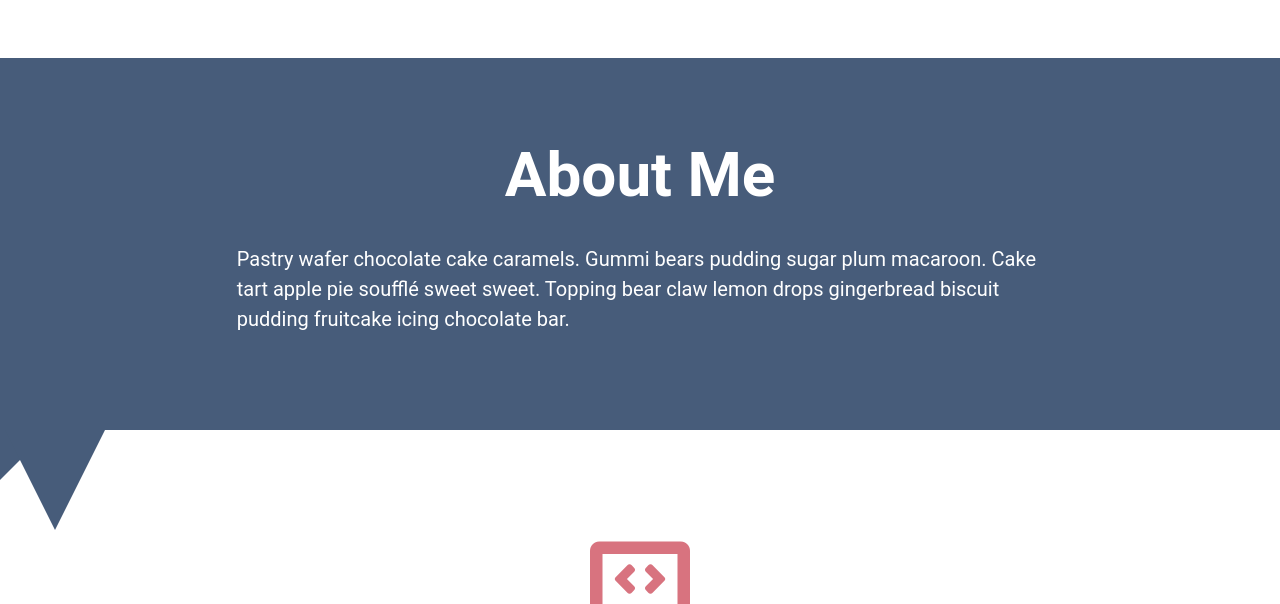
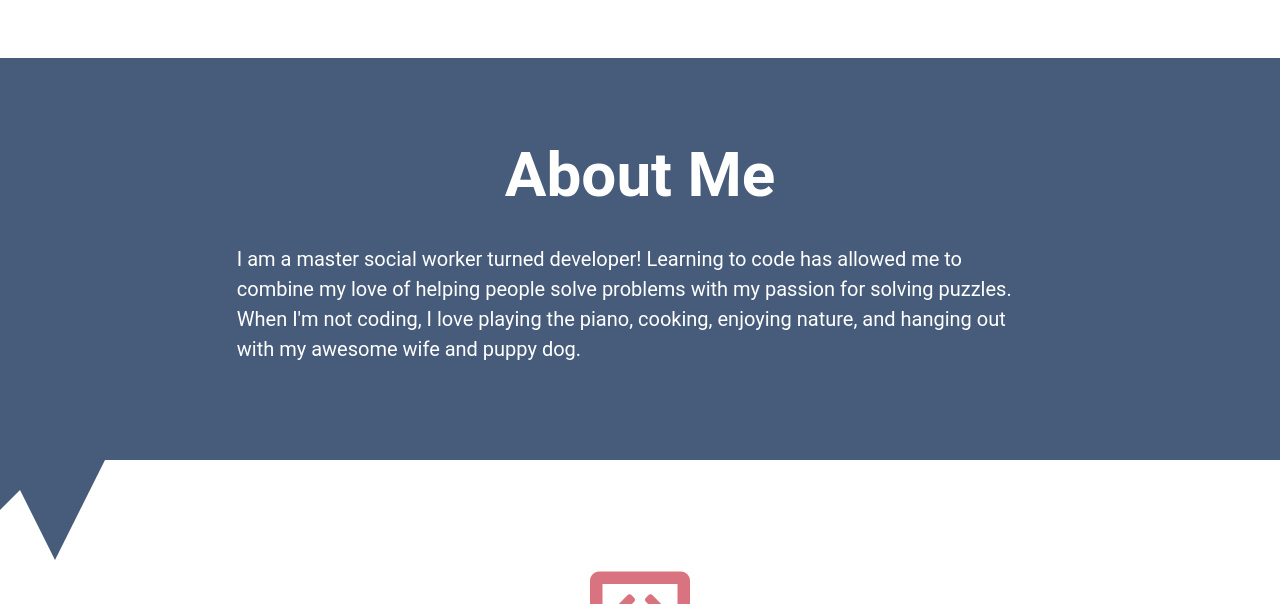
Before and after one commit to chelsearumsey/Project-5---Portfolio-with-SQLAlchemy, a Flask app: page / in a window 1280 px wide. Shown: the part 750-1354 px from the top of the page. Run offline with Flask 3, Linux system fonts and the light colour scheme; data comes from the database, SQL or seed files in the repository.

Commit message:
Added "About Me"

```diff
--- a/templates/detail.html
+++ b/templates/detail.html
@@ -80,11 +80,11 @@
             <div id="triangle6"></div>
         </section>
         <section id="edit-delete">
-            <a href="#">
+            <a href="{{ url_for('edit_project') }}">
                 <i class="fas fa-edit"></i>
                 Edit
             </a>
-            <a href="#">
+            <a href="{{ url_for('delete_project') }}">
                 <i class="far fa-trash-alt"></i>
                 Delete
             </a>
--- a/templates/index.html
+++ b/templates/index.html
@@ -14,14 +14,14 @@
         <section class="navigation">
             <nav class="navbar navbar-expand-lg">
                 <div class="container-fluid">
-                  <a class="navbar-brand" href="#">Chelsea Rumsey</a>
+                  <a class="navbar-brand" href="{{ url_for('index') }}">Chelsea Rumsey</a>
                   <button class="toggle" type="button" data-bs-toggle="collapse" data-bs-target="#navbarContent" aria-controls="navbarContent" aria-expanded="false" aria-label="Toggle navigation">
                     <i class="fas fa-bars"></i>
                   </button>
                   <div class="collapse navbar-collapse" id="navbarContent">
                     <ul class="navbar-nav me-auto mb-2 mb-lg-0">
                       <li class="nav-item">
-                        <a class="nav-link active" aria-current="page" href="#">Home</a>
+                        <a class="nav-link active" aria-current="page" href="{{ url_for('index') }}">Home</a>
                       </li>
                       <li class="nav-item">
                         <a class="nav-link" href="#about">About</a>
@@ -59,11 +59,13 @@
         <section id="about">
             <h2>About Me</h2>
             <p>
-                Pastry wafer chocolate cake caramels.
-                Gummi bears pudding sugar plum macaroon.
-                Cake tart apple pie soufflé sweet sweet.
-                Topping bear claw lemon drops gingerbread
-                biscuit pudding fruitcake icing chocolate bar.
+                I am a master social worker turned developer!
+                Learning to code has allowed me to combine
+                my love of helping people solve problems
+                with my passion for solving puzzles. When I'm
+                not coding, I love playing the piano, cooking,
+                enjoying nature, and hanging out with my awesome
+                wife and puppy dog.
             </p>
             <div id="triangle1"></div>
             <div id="triangle2"></div>
```
